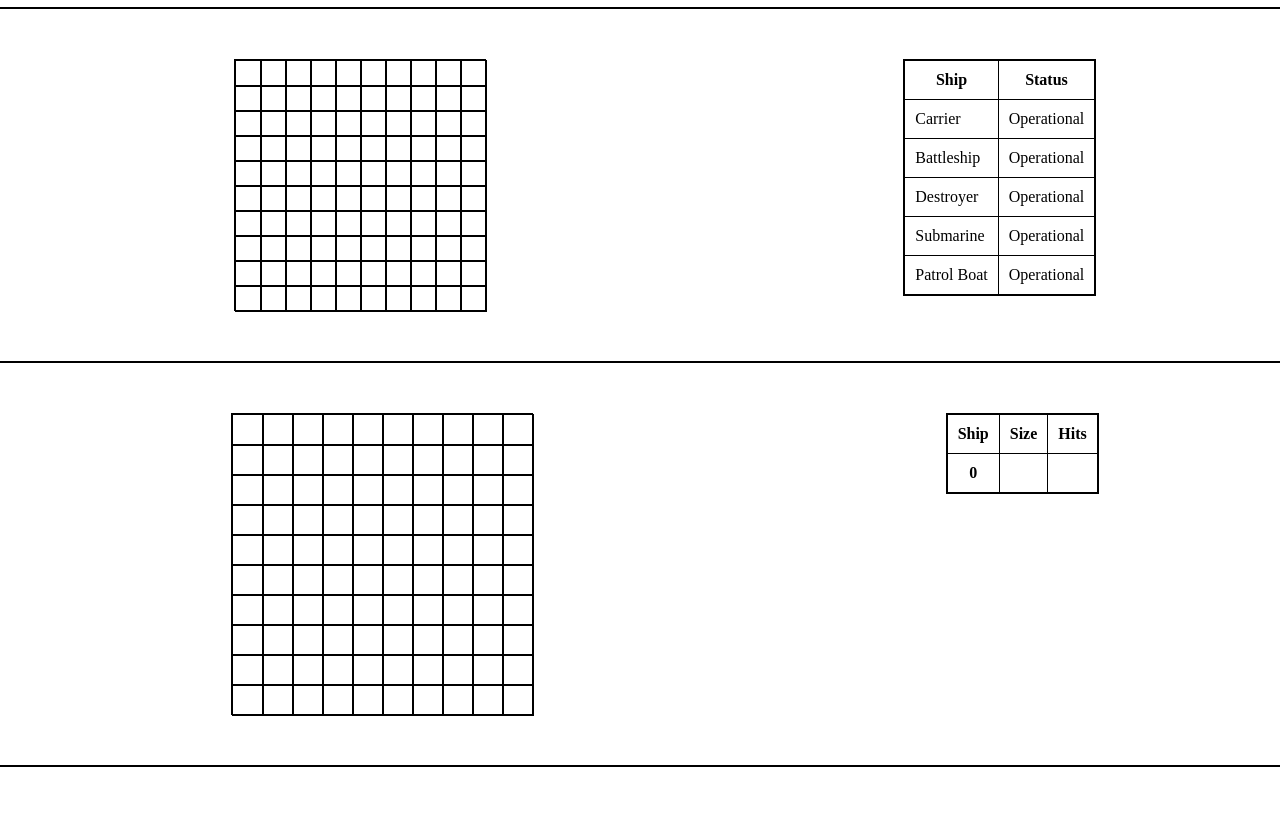
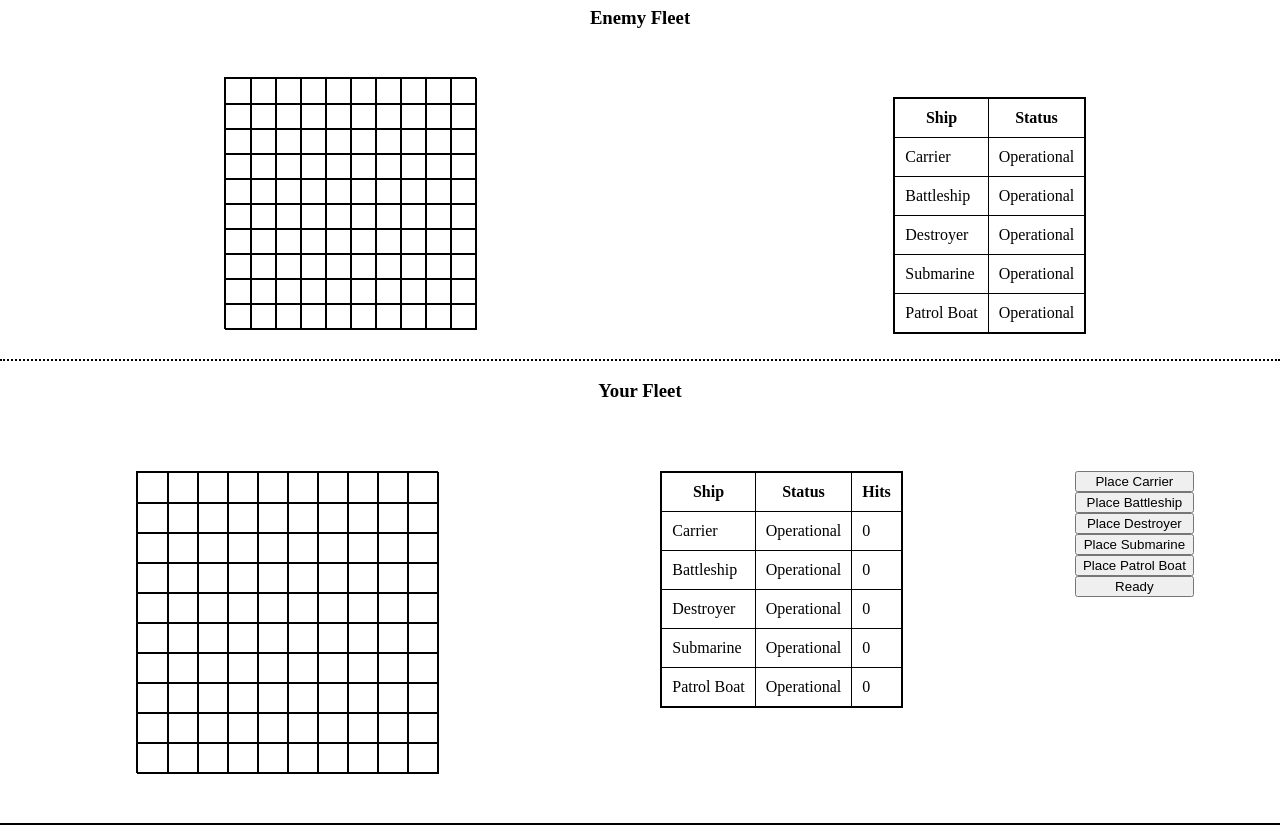
Before and after one commit to joshp423/Battleship, a plain HTML site: page index.html in a window 1280 px wide. Shown: the part 94-919 px from the top of the page. Before the commit the page ends 861 px from the top, so only its background shows below. Drawn offline with Linux system fonts and the light colour scheme.

Commit message:
format and HTML WIP

```diff
--- a/index.html
+++ b/index.html
@@ -11,24 +11,28 @@
     <div class="container">
 
         <div class="header">
+            <h1 class="title">Battleship</h1>
             <button id="startReset">Start Game</button>
-            <h1 class="title">Battleship</h1>
         </div>
 
+        <div class="opponentContainer">
+            <div id="opponentHeader">
+                <h3>Enemy Fleet</h3>
+            </div>
             <div class="opponentBoard">
                 <div id="opponentGameBoard">
+                    <div class="opponentGameBoardDivs" id="[0, 0]"></div>
+                    <div class="opponentGameBoardDivs" id="[0, 1]"></div>
+                    <div class="opponentGameBoardDivs" id="[0, 2]"></div>
+                    <div class="opponentGameBoardDivs" id="[0, 3]"></div>
+                    <div class="opponentGameBoardDivs" id="[0, 4]"></div>
+                    <div class="opponentGameBoardDivs" id="[0, 5]"></div>
+                    <div class="opponentGameBoardDivs" id="[0, 6]"></div>
+                    <div class="opponentGameBoardDivs" id="[0, 7]"></div>
+                    <div class="opponentGameBoardDivs" id="[0, 8]"></div>
+                    <div class="opponentGameBoardDivs" id="[0, 9]"></div>
+                    <div class="opponentGameBoardDivs" id="[1, 0]"></div>
                     <div class="opponentGameBoardDivs" id="[1, 1]"></div>
-                <div class="opponentGameBoardDivs"></div>
-                <div class="opponentGameBoardDivs"></div>
-                <div class="opponentGameBoardDivs"></div>
-                <div class="opponentGameBoardDivs"></div>
-                <div class="opponentGameBoardDivs"></div>
-                <div class="opponentGameBoardDivs"></div>
-                <div class="opponentGameBoardDivs"></div>
-                <div class="opponentGameBoardDivs"></div>
-                <div class="opponentGameBoardDivs"></div>
-                <div class="opponentGameBoardDivs"></div>
-                <div class="opponentGameBoardDivs"></div>
                     <div class="opponentGameBoardDivs"></div>
                     <div class="opponentGameBoardDivs"></div>
                     <div class="opponentGameBoardDivs"></div>
@@ -126,27 +130,33 @@
                         </tr>
                         <tr>
                             <td id="carrierShipName">Carrier</td>
-                        <td id="carrierShipStatus">Operational</td>
+                            <td id="opponentCarrierShipStatus">Operational</td>
                         </tr>
                         <tr>
                             <td id="battleshipShipName">Battleship</td>
-                        <td id="battleshipShipStatus">Operational</td>
+                            <td id="opponentBattleshipShipStatus">Operational</td>
                         </tr>
                         <tr>
                             <td id="destroyerShipName">Destroyer</td>
-                        <td id="destroyerShipStatus">Operational</td>
+                            <td id="opponentDestroyerShipStatus">Operational</td>
                         </tr>
                         <tr>
                             <td id="submarineShipName">Submarine</td>
-                        <td id="submarineShipStatus">Operational</td>
+                            <td id="opponentSubmarineShipStatus">Operational</td>
                         </tr>
                         <tr>
                             <td id="patrol-boatShipName">Patrol Boat</td>
-                        <td id="patrol-boatShipStatus">Operational</td>
+                            <td id="opponentPatrol-boatShipStatus">Operational</td>
                         </tr>
                     </table>
                 </div>
 
+            </div>
+        </div>
+
+        <div id="playerContainer">
+            <div id="playerHeader">
+                <h3>Your Fleet</h3>
             </div>
 
             <div class="playerBoard">
@@ -252,20 +262,53 @@
                     <div class="playerGameBoardDivs"></div>
                     <div class="playerGameBoardDivs"></div>
                 </div>
+
                 <div id="playerBoardTable">
                     <table id="playerShipTable">
                         <tr>
                             <th>Ship</th>
-                        <th>Size</th>
+                            <th>Status</th>
                             <th>Hits</th>
                         </tr>
                         <tr>
-                        <th id="shipName">0</th>
-                        <th id="shipSize"></th>
-                        <th id="shipHits"></th>
+                            <td id="carrierShipName">Carrier</td>
+                            <td id="carrierShipStatus">Operational</td>
+                            <td id="carrierHits">0</td>
+                        </tr>
+                        <tr>
+                            <td id="battleshipShipName">Battleship</td>
+                            <td id="battleshipShipStatus">Operational</td>
+                            <td id="battleshipHits">0</td>
+                        </tr>
+                        <tr>
+                            <td id="destroyerShipName">Destroyer</td>
+                            <td id="destroyerShipStatus">Operational</td>
+                            <td id="destroyerHits">0</td>
+                        </tr>
+                        <tr>
+                            <td id="submarineShipName">Submarine</td>
+                            <td id="submarineShipStatus">Operational</td>
+                            <td id="submarineHits">0</td>
+                        </tr>
+                        <tr>
+                            <td id="patrol-boatShipName">Patrol Boat</td>
+                            <td id="patrol-boatShipStatus">Operational</td>
+                            <td id="patrol-boatHits">0</td>
                         </tr>
                     </table>
                 </div>
+
+                <div id="playerShipPlacement">
+                    <button id="placeCarrier">Place Carrier</button>
+                    <button id="placeBattleship">Place Battleship</button>
+                    <button id="placeDestroyer">Place Destroyer</button>
+                    <button id="placeSub">Place Submarine</button>
+                    <button id="placePatrolBoat">Place Patrol Boat</button>
+                    <button id="playerReady">Ready</button>
+                </div>
+
+            </div>
+
 
 
         </div>
--- a/main.js
+++ b/main.js
@@ -0,0 +1,3 @@
+//start game through button - button turns to reset after
+//hide both boards until the start button is clicked
+//
--- a/style.css
+++ b/style.css
@@ -4,10 +4,26 @@ body {
 
 .header {
     border-bottom: 2px solid black;
+    display: flex;
+    flex-direction: row;
+    justify-content: center;
+    align-items: center;
+    gap: 50px;
+}
+
+.opponentContainer {
+    display: flex;
+    flex-direction: column;
+    justify-content: center;
+}
+
+#opponentHeader {
+    display: flex;
+    justify-content: center;
 }
 
 .opponentBoard {
-    border-bottom: 2px solid black;
+    border-bottom: 2px dotted black;
     display: flex;
     flex-direction: row;
     justify-content: space-around;
@@ -24,7 +40,7 @@ body {
     display: grid;
     grid-template: repeat(10, 1fr) / repeat(10, 1fr);
     border: 1px solid black;
-    margin: 50px;
+    margin: 30px;
     height: 250px;
     width: 250px;
     gap: 0;
@@ -35,6 +51,24 @@ body {
     margin-top: 50px;
 }
 
+#playerContainer {
+    display: flex;
+    flex-direction: column;
+    justify-content: center;
+}
+
+#playerHeader {
+    display: flex;
+    justify-content: center;
+}
+
+.playerBoard {
+    border-bottom: 2px solid black;
+    display: flex;
+    flex-direction: row;
+    justify-content: space-around;
+}
+
 #playerGameBoard {
     display: grid;
     grid-template: repeat(10, 1fr) / repeat(10, 1fr);
@@ -43,13 +77,6 @@ body {
     height: 300px;
     width: 300px;
     gap: 0;
-}
-
-.playerBoard {
-    border-bottom: 2px solid black;
-    display: flex;
-    flex-direction: row;
-    justify-content: space-around;
 }
 
 .playerGameBoardDivs {
@@ -63,6 +90,12 @@ body {
     margin-top: 50px;
 }
 
+#playerShipPlacement {
+    display: flex;
+    flex-direction: column;
+    margin-top: 50px;
+}
+
 table, th, td {
   border: 1px solid black;
   border-collapse: collapse;
```
Lines whose indentation alone changed are shown as unchanged.
